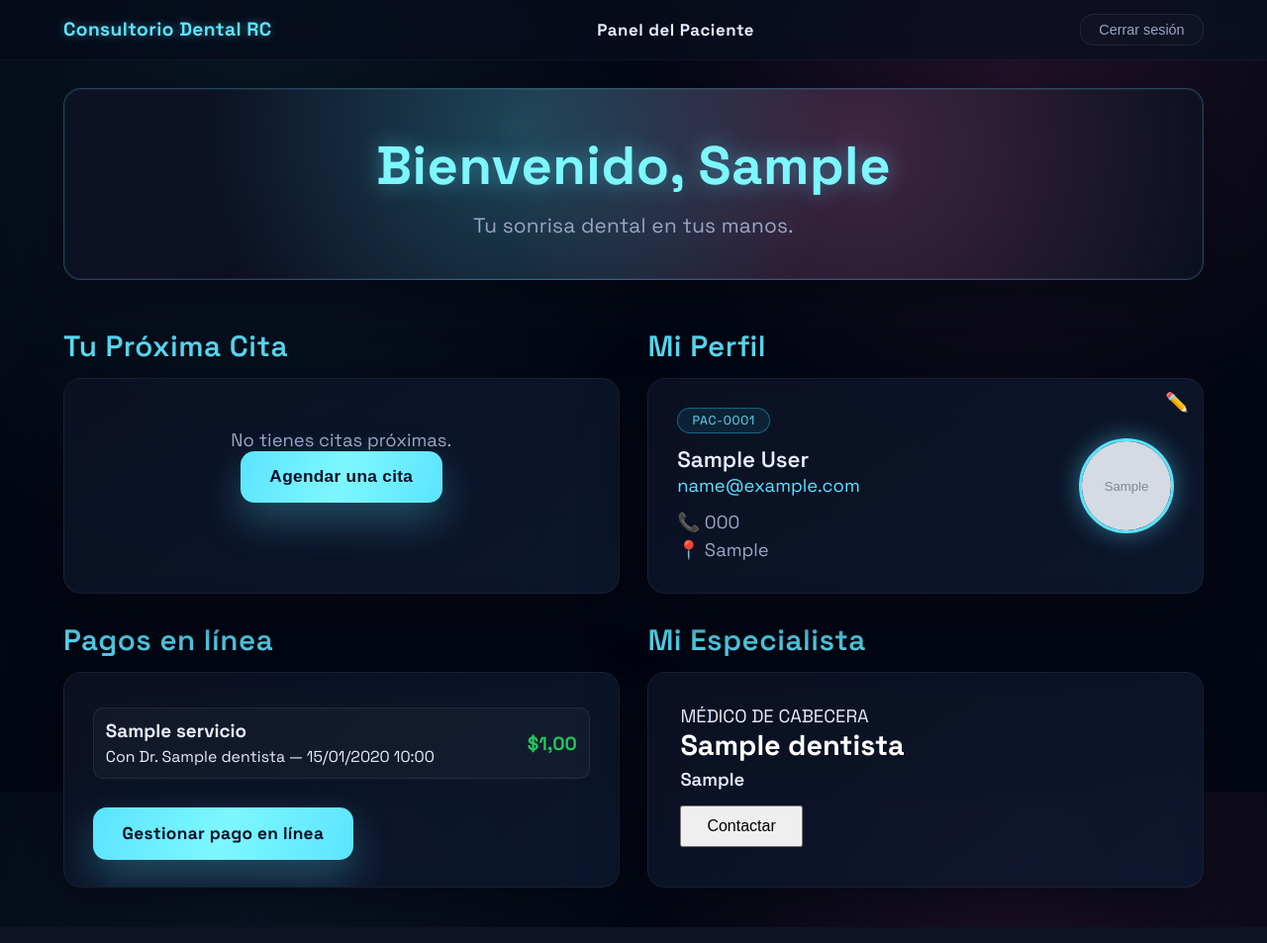
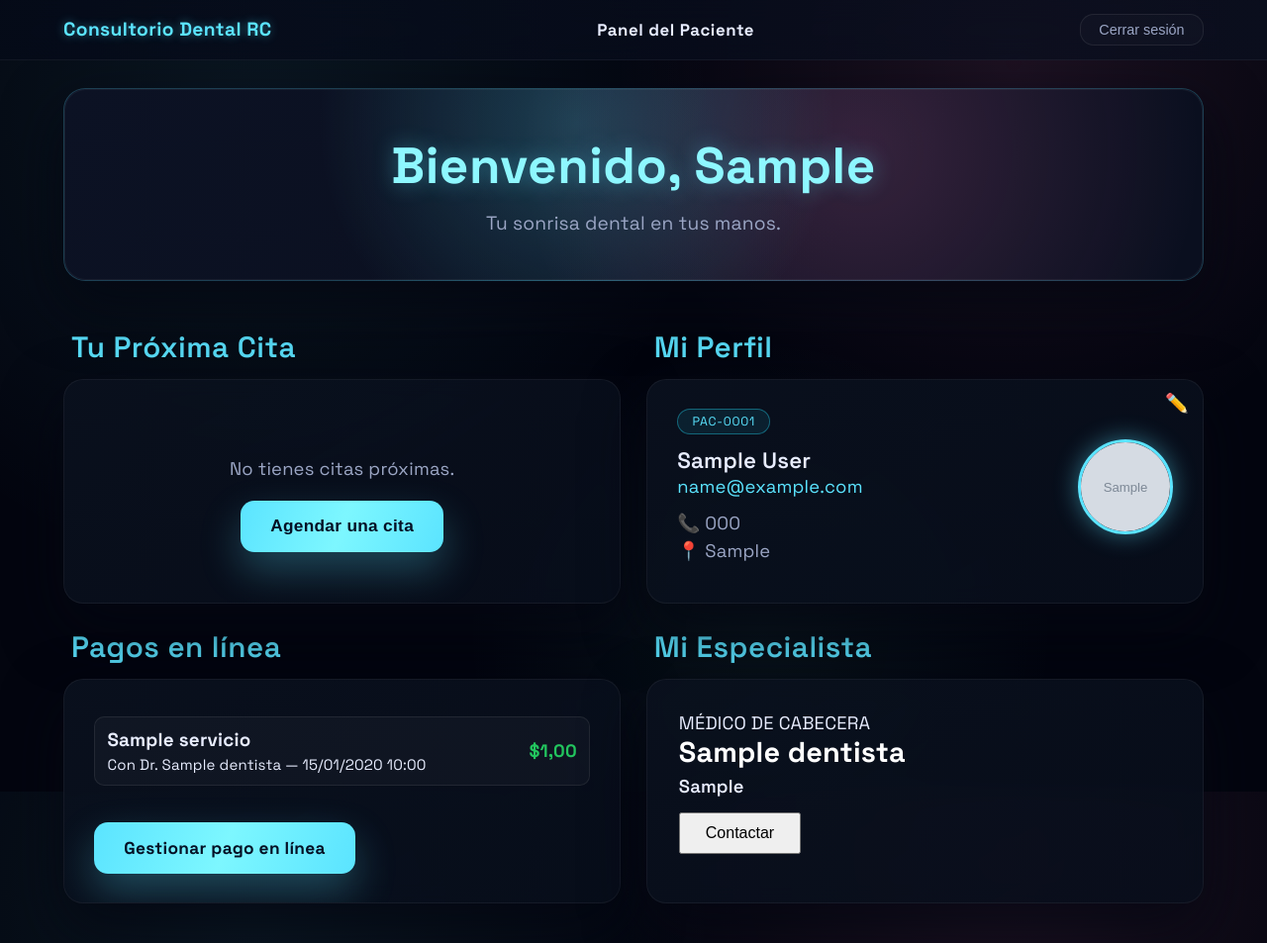
Before and after one commit to Djmaster2021/proyecto_rc, a Django app: page /paciente/ in a window 1280 px wide. Shown: the whole page at 99% size. Run offline with Django 5.2, Linux system fonts and the light colour scheme; a user stored in the database is signed in; tables that the repository leaves empty hold one stand-in row (values such as "Sample post"); grey boxes marked "Sample" are stand-in pictures; some libraries are stand-ins or nearby versions.

Commit message:
Paciente: tipografía nueva y botones reubicados en dashboard

```diff
--- a/paciente/static/paciente/styles.css
+++ b/paciente/static/paciente/styles.css
@@ -5,20 +5,21 @@
 
 /* 1. VARIABLES GLOBALES */
 :root {
-  --font-main: 'Space Grotesk', 'Poppins', system-ui, -apple-system, BlinkMacSystemFont, sans-serif;
+  --font-main: 'Plus Jakarta Sans', 'Space Grotesk', system-ui, -apple-system, BlinkMacSystemFont, sans-serif;
 
-  --c-bg-dark: #040712;
-  --c-bg-section: #0b1020;
-  --c-bg-card: rgba(12,18,36,0.85);
+  --c-bg-dark: #050813;
+  --c-bg-section: #0a1020;
+  --c-bg-card: rgba(10,17,30,0.9);
 
-  --c-border: rgba(255,255,255,0.07);
-  --c-border-soft: rgba(255,255,255,0.04);
+  --c-border: rgba(255,255,255,0.08);
+  --c-border-soft: rgba(255,255,255,0.05);
 
   --c-text: #e8edff;
   --c-text-muted: #9ba6c5;
 
   --c-primary: #5be4ff;
-  --c-primary-glow: #7df7ff;
+  --c-primary-glow: #8ef7ff;
+  --c-surface: rgba(255,255,255,0.04);
 
   --c-success: #22c55e;
   --c-danger: #f97373;
@@ -29,7 +30,7 @@
   --sp-3: 1.5rem;
   --sp-4: 2rem;
 
-  --radius-base: .9rem;
+  --radius-base: 1rem;
   --radius-full: 999px;
 
   --transition-fast: 0.18s ease;
@@ -49,22 +50,27 @@
 
 html, body {
   height: 100%;
+  font-family: var(--font-main);
+  letter-spacing: 0.01em;
 }
 
 .section-title {
-  font-size: 1.85rem;   /* << más grande */
-  font-weight: 600;
+  font-size: 1.75rem;
+  font-weight: 700;
   color: var(--c-primary);
-  letter-spacing: .5px;
+  letter-spacing: .4px;
+  display: flex;
+  align-items: center;
+  gap: .5rem;
 }
 
 body.dark-mode {
-  background: radial-gradient(circle at 20% 20%, rgba(91,228,255,0.08), transparent 35%),
-              radial-gradient(circle at 80% 10%, rgba(255,100,196,0.12), transparent 30%),
-              #030713;
+  background: radial-gradient(circle at 20% 15%, rgba(91,228,255,0.08), transparent 38%),
+              radial-gradient(circle at 80% 8%, rgba(255,122,193,0.10), transparent 32%),
+              radial-gradient(circle at 60% 80%, rgba(94,234,212,0.06), transparent 30%),
+              #03050f;
   color: var(--c-text);
-  font-family: var(--font-main);
-  font-size: 19px;
+  font-size: 18px;
   overflow-x: hidden;
 }
 
@@ -142,12 +148,12 @@ a {
 
 .welcome-banner {
   position: relative;
-  background: radial-gradient(circle at 40% 20%, rgba(91,228,255,0.25), transparent 45%),
-              radial-gradient(circle at 70% 30%, rgba(255,122,193,0.22), transparent 45%),
-              linear-gradient(135deg, #0c1224, #0a0f1f 65%);
-  padding: 2.6rem 2.2rem;
-  border-radius: 18px;
-  border: 1px solid rgba(91,228,255,0.25);
+  background: radial-gradient(circle at 45% 18%, rgba(91,228,255,0.22), transparent 40%),
+              radial-gradient(circle at 70% 32%, rgba(255,122,193,0.18), transparent 42%),
+              linear-gradient(130deg, #0c1224, #0a0f1f 70%);
+  padding: 2.8rem 2.4rem;
+  border-radius: 22px;
+  border: 1px solid rgba(91,228,255,0.22);
   text-align: center;
   box-shadow: var(--shadow-soft);
   overflow: hidden;
@@ -157,24 +163,24 @@ a {
   content: "";
   position: absolute;
   inset: 0;
-  border-radius: 18px;
+  border-radius: 22px;
   border: 1px solid rgba(255,255,255,0.05);
   pointer-events: none;
 }
 
 .welcome-title {
-  font-size: 3.4rem;
+  font-size: clamp(2.6rem, 4vw, 3.6rem);
   font-weight: 800;
   letter-spacing: .01em;
   color: var(--c-primary-glow);
-  text-shadow: 0 0 22px rgba(91,228,255,0.45);
+  text-shadow: 0 0 22px rgba(91,228,255,0.4);
 }
 
 .welcome-subtitle {
   margin-top: .8rem;
-  font-size: 1.3rem;
+  font-size: 1.2rem;
   color: var(--c-text-muted);
-  letter-spacing: .2px;
+  letter-spacing: .18px;
 }
 
 /* 6. SECCIONES Y GRID DEL DASHBOARD */
@@ -198,19 +204,20 @@ a {
   margin-top: 1.5rem;
   display: grid;
   grid-template-columns: 1fr;
-  gap: 1.8rem;
+  gap: 1.6rem;
   flex: 1;
 }
 
 .dash-item {
-  min-height: 260px;
+  min-height: 240px;
 }
 
-/* Escritorio: 2 columnas */
+/* Escritorio: 2 columnas y alturas parejas */
 @media (min-width: 1024px) {
   .dashboard-grid {
       grid-template-columns: repeat(2, minmax(0, 1fr));
-      grid-auto-rows: minmax(260px, 1fr);
+      grid-auto-rows: minmax(260px, auto);
+      align-items: start;
   }
 }
 
@@ -218,15 +225,15 @@ a {
 
 .card-modern {
   flex: 1;
-  background: linear-gradient(145deg, rgba(12,18,36,0.85), rgba(14,25,48,0.85));
-  padding: 1.7rem 1.8rem;
-  border-radius: 18px;
+  background: linear-gradient(150deg, rgba(10,17,30,0.92), rgba(8,14,27,0.88));
+  padding: 1.8rem 1.9rem;
+  border-radius: 20px;
   border: 1px solid rgba(255,255,255,0.05);
   box-shadow: var(--shadow-soft);
   backdrop-filter: blur(10px);
   display: flex;
   flex-direction: column;
-  justify-content: space-between;
+  gap: 0.9rem;
   position: relative;
   overflow: hidden;
 }
@@ -235,7 +242,7 @@ a {
   content: "";
   position: absolute;
   inset: 0;
-  border-radius: 18px;
+  border-radius: 20px;
   background: radial-gradient(circle at 20% 20%, rgba(91,228,255,0.08), transparent 30%),
               radial-gradient(circle at 80% 20%, rgba(255,122,193,0.08), transparent 35%);
   pointer-events: none;
@@ -325,6 +332,10 @@ a {
   text-align: center;
   padding: 1.4rem 1rem;
   color: var(--c-text-muted);
+  display: flex;
+  flex-direction: column;
+  align-items: center;
+  gap: 1rem;
 }
 
 .empty-icon {
--- a/paciente/templates/paciente/dashboard.html
+++ b/paciente/templates/paciente/dashboard.html
@@ -70,7 +70,7 @@
                 <div class="empty-state">
                     <i class="ph-duotone ph-calendar-x empty-icon"></i>
                     <p>No tienes citas próximas.</p>
-                    <button onclick="abrirModalAgendar()" class="cyber-btn cyber-btn-glow" {% if penal_info.estado == "pending" or penal_info.estado == "disabled" %}disabled style="opacity:0.5; cursor:not-allowed;"{% endif %}>
+                    <button onclick="abrirModalAgendar()" class="cyber-btn cyber-btn-glow" style="margin-top: 0.3rem;" {% if penal_info.estado == "pending" or penal_info.estado == "disabled" %}disabled style="opacity:0.5; cursor:not-allowed;"{% endif %}>
                         Agendar una cita
                     </button>
                 </div>
@@ -130,7 +130,7 @@
             {% else %}
                 <div class="empty-state"><p>Estás al día con tus pagos.</p></div>
                 <div class="payment-actions">
-                    <a href="{% url 'paciente:mis_pagos' %}" class="cyber-btn cyber-btn-secondary">Gestionar pagos en línea</a>
+                    <a href="{% url 'paciente:mis_pagos' %}" class="cyber-btn cyber-btn-secondary" style="margin-top: 0.6rem;">Gestionar pagos en línea</a>
                 </div>
             {% endif %}
         </div>
```
